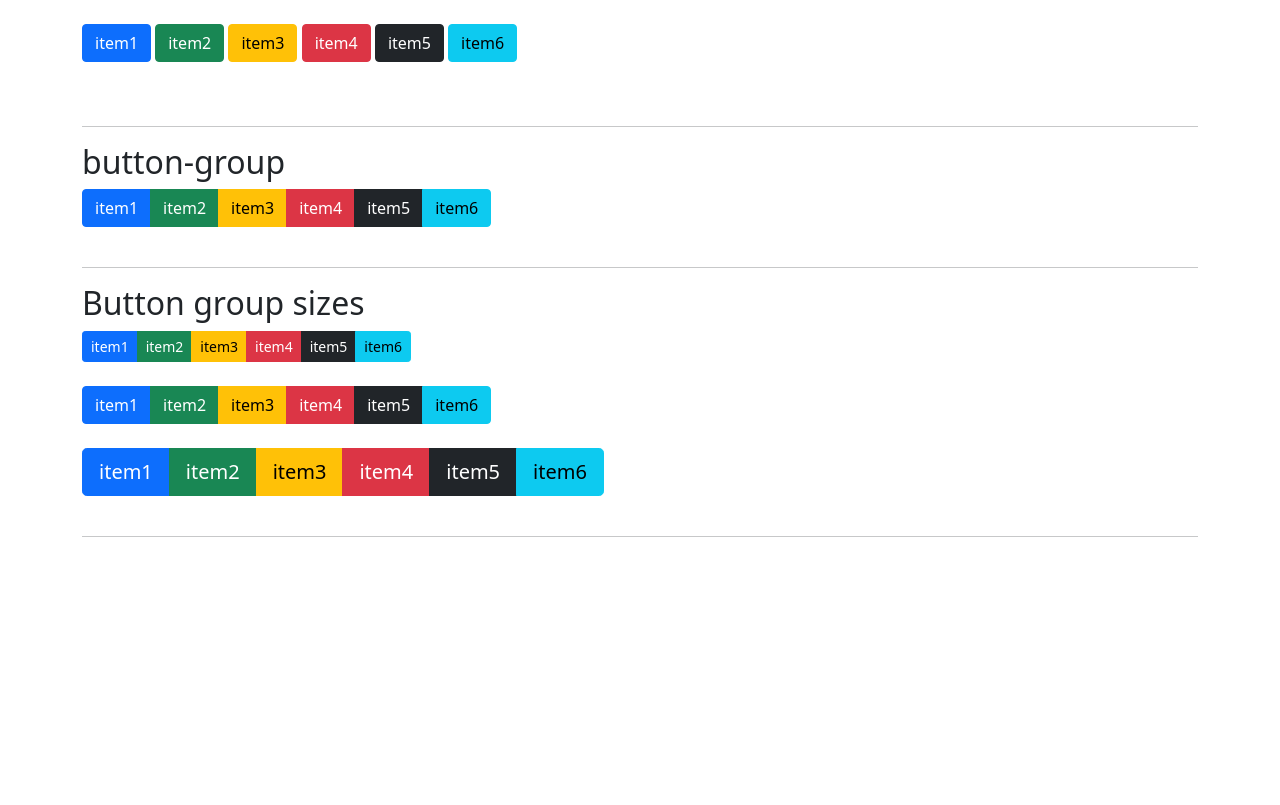
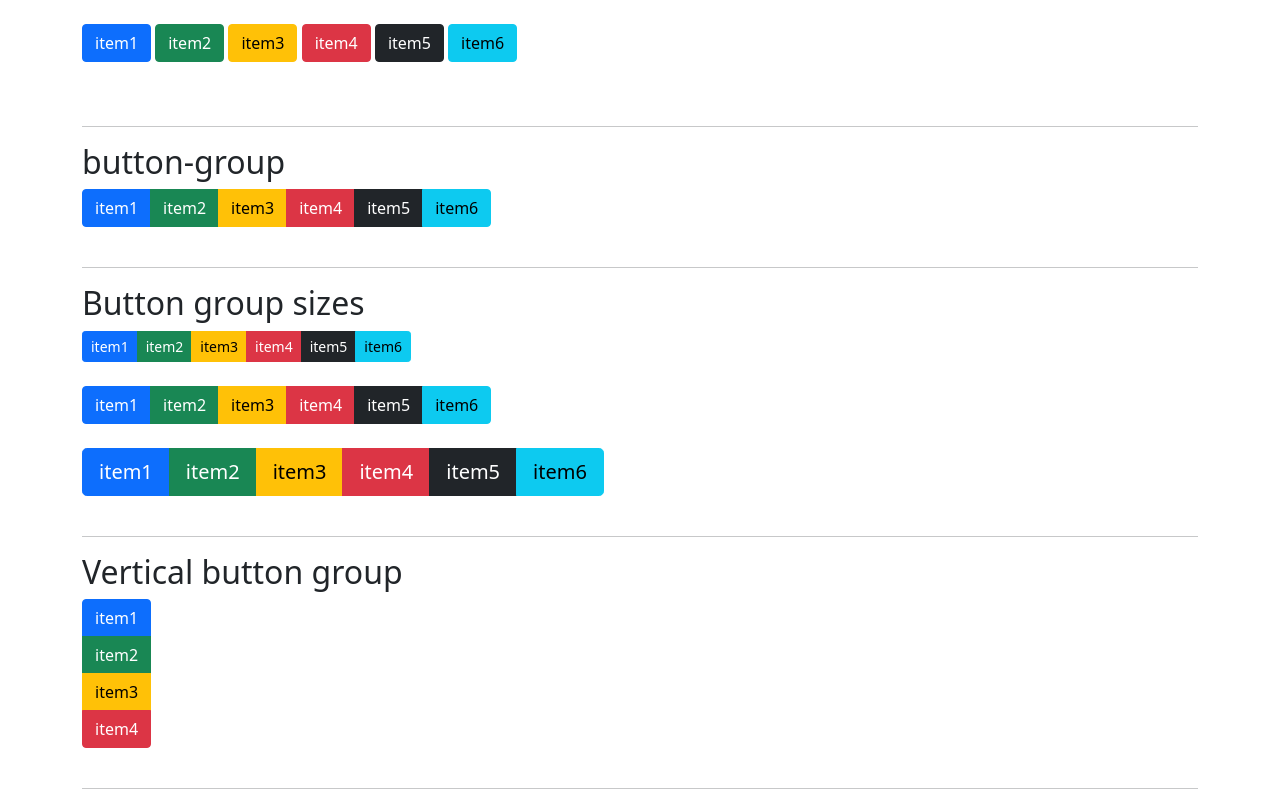
Before and after one commit to Emirdeveloper001/BootStrap-Button-Groups, a plain HTML site: page index.html in a window 1280 px wide. Drawn offline with nearby package versions, Linux system fonts and the light colour scheme.

Commit message:
an example of vertical button groups are made

```diff
--- a/index.html
+++ b/index.html
@@ -59,6 +59,15 @@
         </div>
         <br><br>
         <hr>
+        <h2>Vertical button group</h2>
+        <div class=" btn-group-vertical ">
+            <button type="button" class="btn btn-primary">item1</button>
+            <button type="button" class="btn btn-success">item2</button>
+            <button type="button" class="btn btn-warning">item3</button>
+            <button type="button" class="btn btn-danger">item4</button>
+        </div> <br><br>
+        <hr>
+
     </div>
 </body>
 
```
